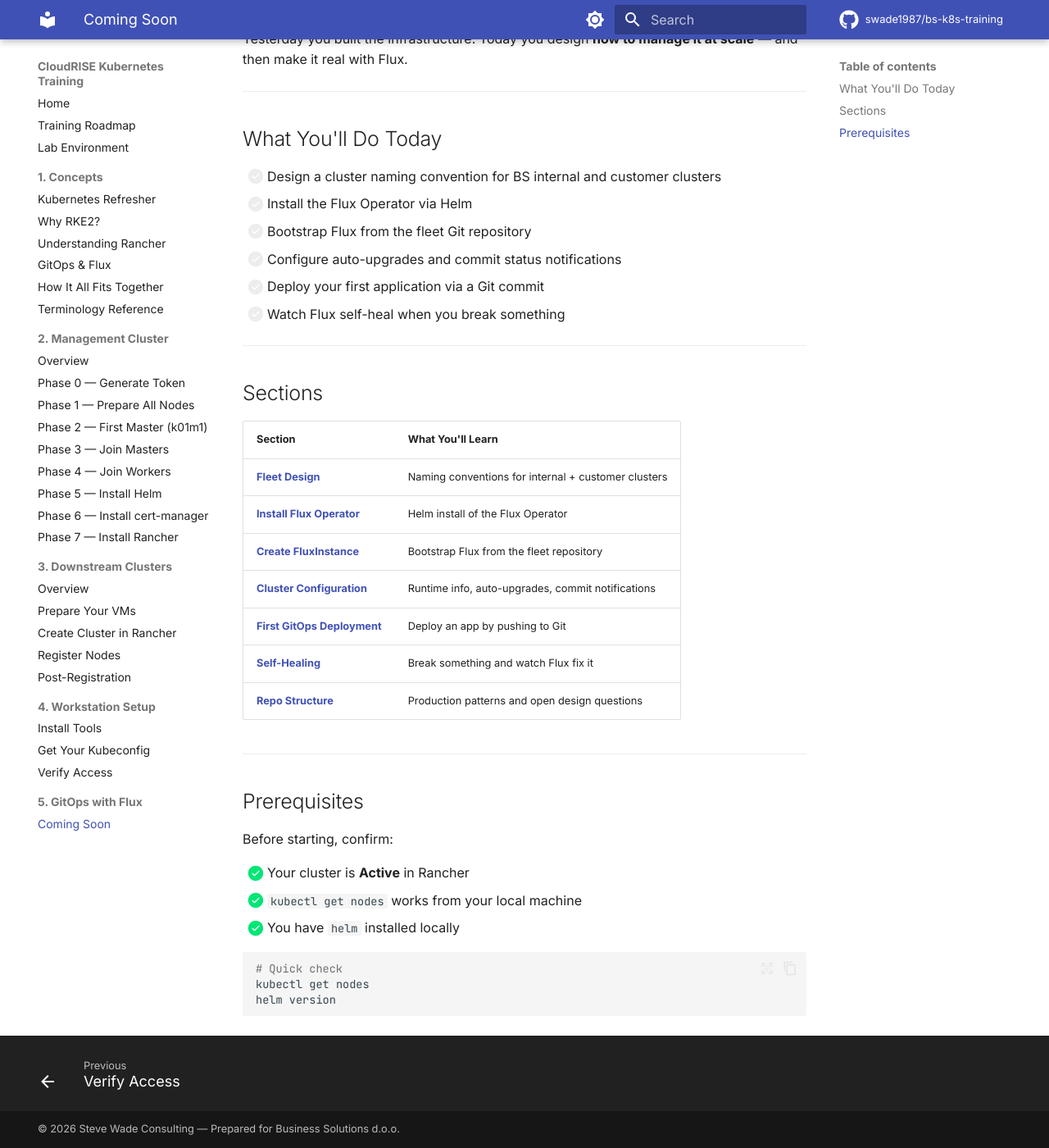
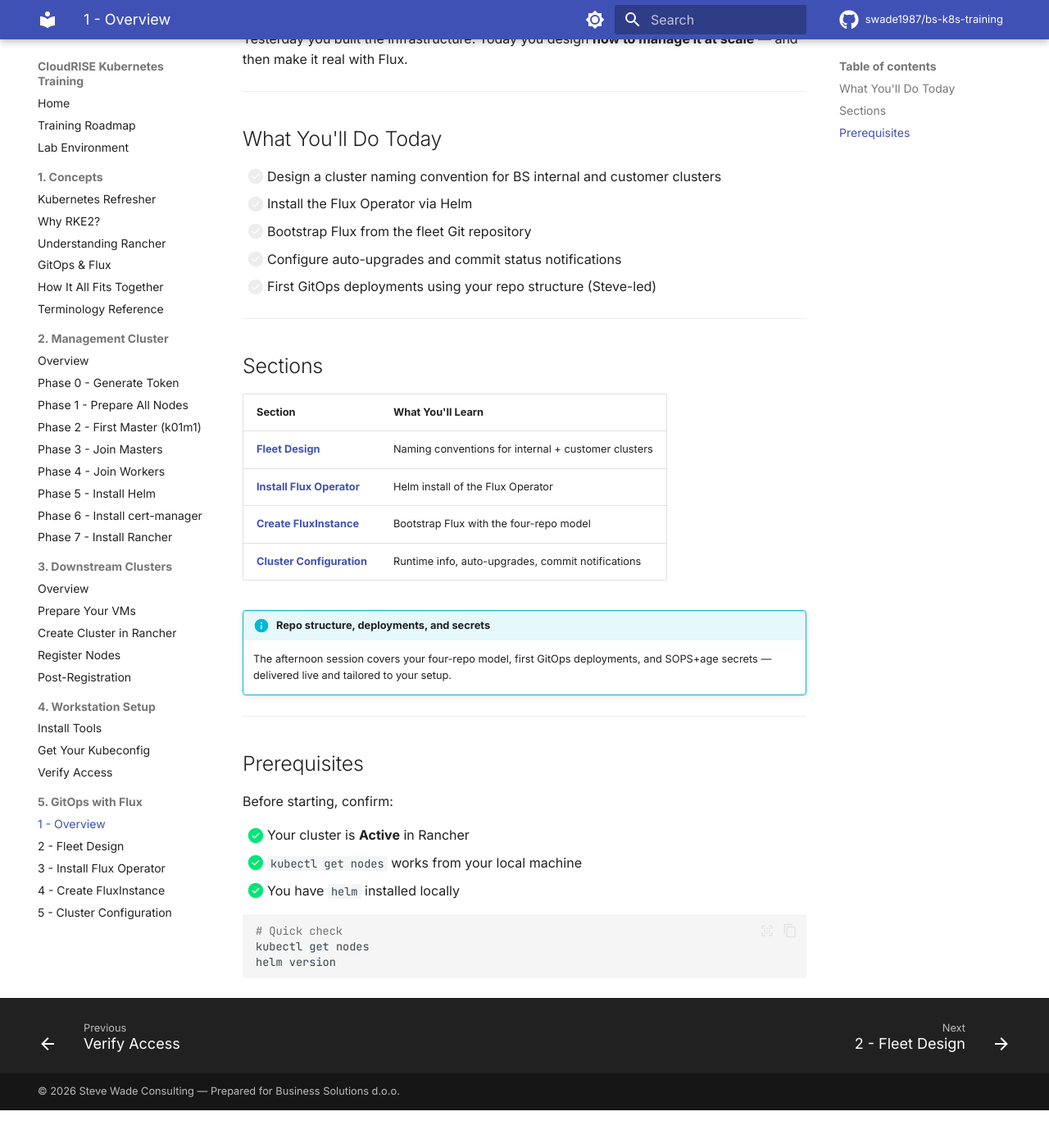
Before and after one commit to swade1987/bs-k8s-training, an MkDocs documentation site: the page built from docs/05-gitops/index.md, in a window 1280 px wide and 1400 px high, scrolled down 145 px. Shown: the whole window at 82% size. Built offline with MkDocs 1.6.1 and Material for MkDocs 9.7.7, drawn with Linux system fonts in a browser that asks for light colours; comment, search, counter and statistics services are not loaded; after the commit the page ends 1499 px from its top, so only the background shows below that.

Commit message:
feat: adding gitops pages
Signed-off-by: Steven Wade <steven@stevenwade.co.uk>

```diff
--- a/docs/05-gitops/index.md
+++ b/docs/05-gitops/index.md
@@ -10,8 +10,7 @@ Yesterday you built the infrastructure. Today you design **how to manage it at s
 - [ ] Install the Flux Operator via Helm
 - [ ] Bootstrap Flux from the fleet Git repository
 - [ ] Configure auto-upgrades and commit status notifications
-- [ ] Deploy your first application via a Git commit
-- [ ] Watch Flux self-heal when you break something
+- [ ] First GitOps deployments using your repo structure (Steve-led)
 
 ---
 
@@ -21,11 +20,11 @@ Yesterday you built the infrastructure. Today you design **how to manage it at s
 |---------|------------------|
 | **[Fleet Design](fleet-design.md)** | Naming conventions for internal + customer clusters |
 | **[Install Flux Operator](install-operator.md)** | Helm install of the Flux Operator |
-| **[Create FluxInstance](create-instance.md)** | Bootstrap Flux from the fleet repository |
+| **[Create FluxInstance](create-instance.md)** | Bootstrap Flux with the four-repo model |
 | **[Cluster Configuration](cluster-config.md)** | Runtime info, auto-upgrades, commit notifications |
-| **[First GitOps Deployment](first-deployment.md)** | Deploy an app by pushing to Git |
-| **[Self-Healing](self-healing.md)** | Break something and watch Flux fix it |
-| **[Repo Structure](repo-structure.md)** | Production patterns and open design questions |
+
+!!! info "Repo structure, deployments, and secrets"
+    The afternoon session covers your four-repo model, first GitOps deployments, and SOPS+age secrets — delivered live and tailored to your setup.
 
 ---
 
--- a/mkdocs.yml
+++ b/mkdocs.yml
@@ -78,14 +78,14 @@ nav:
     - "Terminology Reference": 01-concepts/terminology.md
   - "2. Management Cluster":
     - "Overview": 02-management-cluster/index.md
-    - "Phase 0 — Generate Token": 02-management-cluster/phase0-token.md
-    - "Phase 1 — Prepare All Nodes": 02-management-cluster/phase1-prep.md
-    - "Phase 2 — First Master (k01m1)": 02-management-cluster/phase2-first-master.md
-    - "Phase 3 — Join Masters": 02-management-cluster/phase3-join-masters.md
-    - "Phase 4 — Join Workers": 02-management-cluster/phase4-join-workers.md
-    - "Phase 5 — Install Helm": 02-management-cluster/phase5-helm.md
-    - "Phase 6 — Install cert-manager": 02-management-cluster/phase6-cert-manager.md
-    - "Phase 7 — Install Rancher": 02-management-cluster/phase7-rancher.md
+    - "Phase 0 - Generate Token": 02-management-cluster/phase0-token.md
+    - "Phase 1 - Prepare All Nodes": 02-management-cluster/phase1-prep.md
+    - "Phase 2 - First Master (k01m1)": 02-management-cluster/phase2-first-master.md
+    - "Phase 3 - Join Masters": 02-management-cluster/phase3-join-masters.md
+    - "Phase 4 - Join Workers": 02-management-cluster/phase4-join-workers.md
+    - "Phase 5 - Install Helm": 02-management-cluster/phase5-helm.md
+    - "Phase 6 - Install cert-manager": 02-management-cluster/phase6-cert-manager.md
+    - "Phase 7 - Install Rancher": 02-management-cluster/phase7-rancher.md
   - "3. Downstream Clusters":
     - "Overview": 03-downstream-clusters/index.md
     - "Prepare Your VMs": 03-downstream-clusters/prepare-vms.md
@@ -97,7 +97,11 @@ nav:
     - "Get Your Kubeconfig": 04-workstation-setup/kubeconfig.md
     - "Verify Access": 04-workstation-setup/verify.md
   - "5. GitOps with Flux":
-    - "Coming Soon": 05-gitops/index.md
+    - "1 - Overview": 05-gitops/index.md
+    - "2 - Fleet Design": 05-gitops/fleet-design.md
+    - "3 - Install Flux Operator": 05-gitops/install-operator.md
+    - "4 - Create FluxInstance": 05-gitops/create-instance.md
+    - "5 - Cluster Configuration": 05-gitops/cluster-config.md
 
 extra:
   social: []
```
Also changed, not shown: docs/05-gitops/cluster-config.md (+0 -2 lines), docs/05-gitops/create-instance.md (+50 -103 lines), docs/05-gitops/first-deployment.md (deleted, +0 -132 lines), docs/05-gitops/repo-structure.md (deleted, +0 -105 lines), docs/05-gitops/self-healing.md (deleted, +0 -103 lines).
